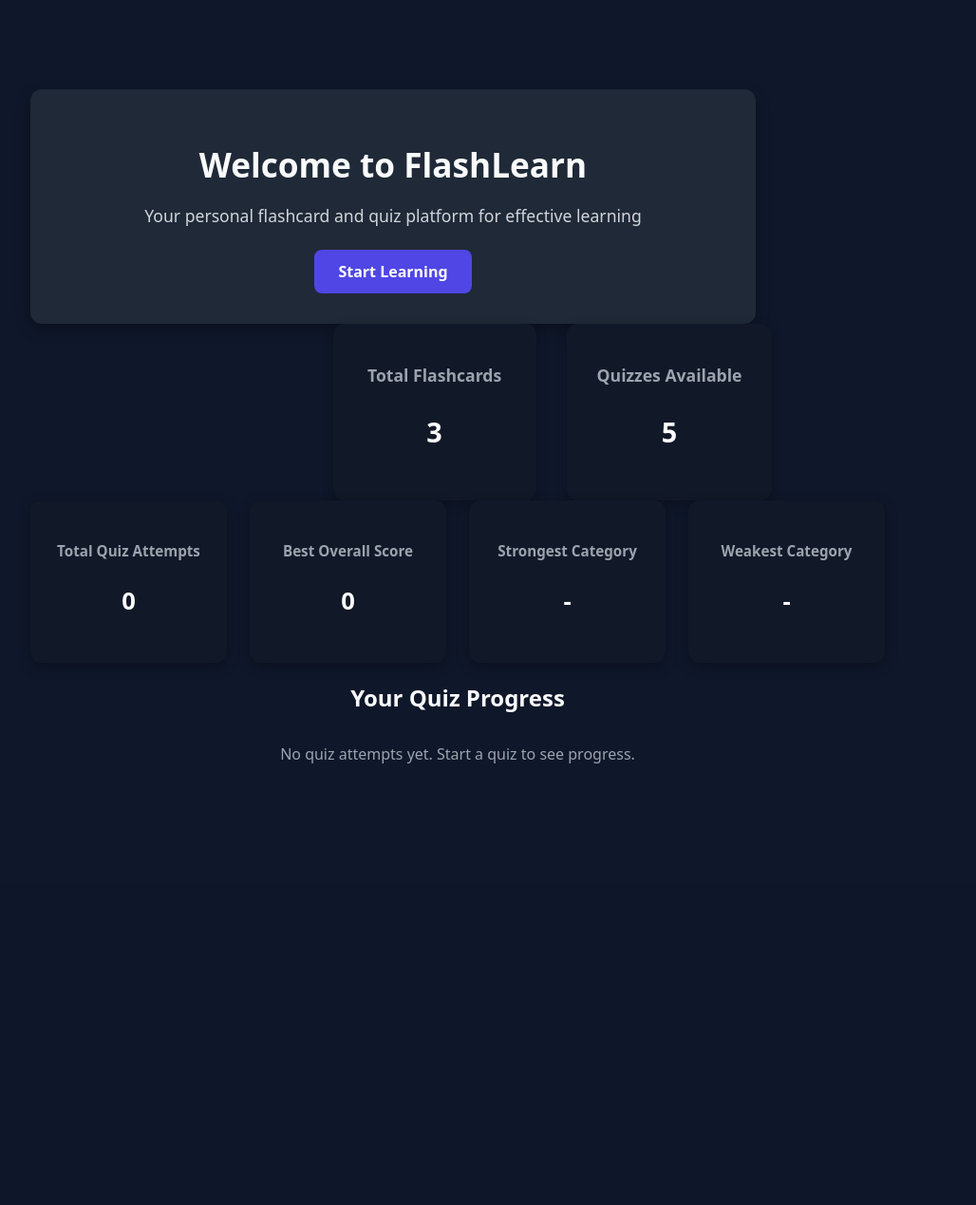
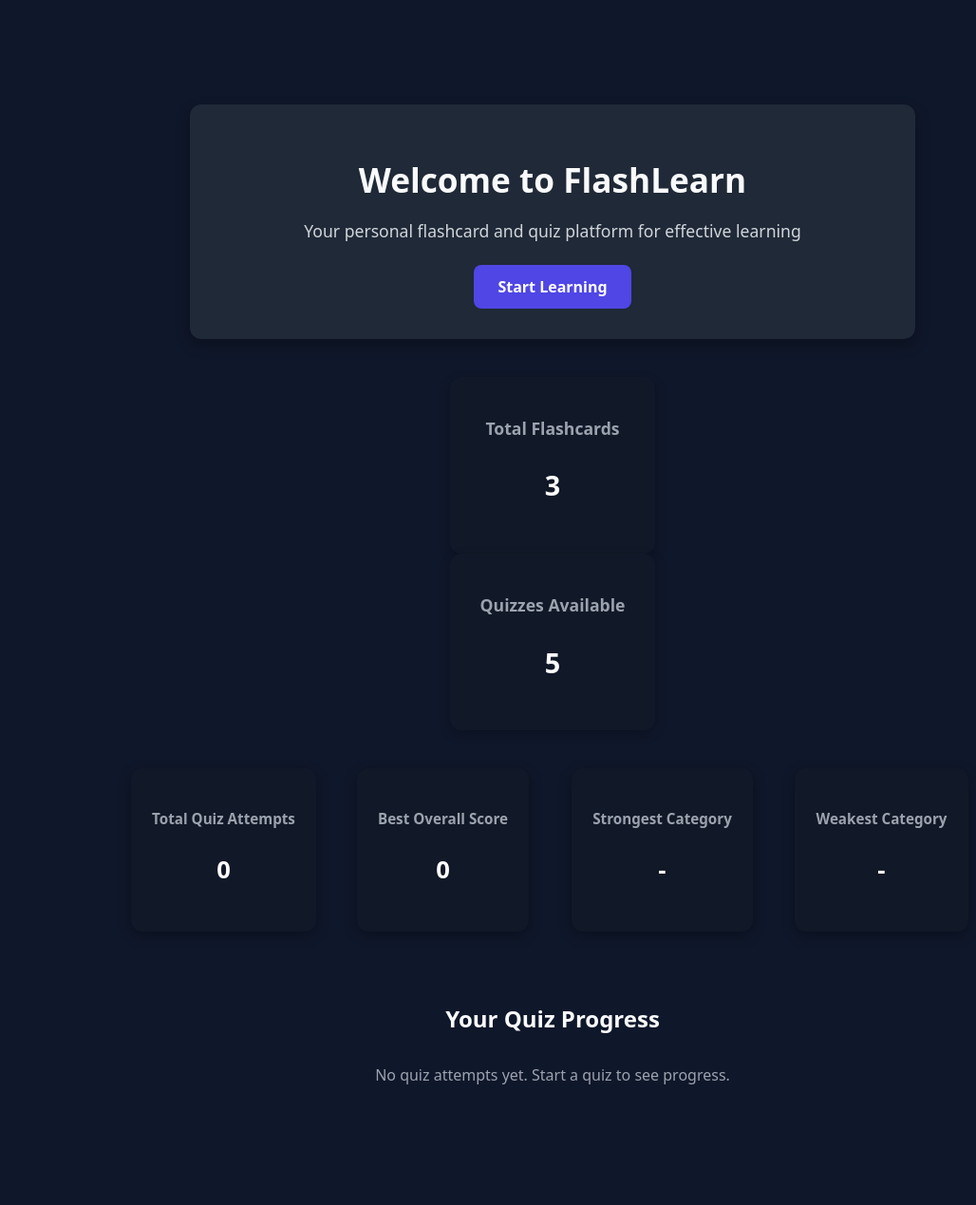
Before and after one commit to blackrexdl/flashcard_app, a Flask app: page / in a window 1280 px wide. Shown: the part 103-1372 px from the top of the page at 95% size, without its empty margins (58-1086 px from the left). Before the commit the page ends 907 px from the top, so only its background shows below. Run offline with Flask 3, Linux system fonts and the light colour scheme.

Commit message:
Hero card perfectly centered

```diff
--- a/static/css/style.css
+++ b/static/css/style.css
@@ -666,11 +666,14 @@ body:not([data-theme="dark"]) .card span {
 
 /* Neutral dashboard container */
 .dashboard-container {
-  display: block;
   max-width: 1100px;
-  margin: 2rem auto 3rem;
+  margin: 3rem auto;
   padding: 2rem;
-  border-radius: 16px;
+
+  display: flex;
+  flex-direction: column;
+  align-items: center;
+  gap: 2.5rem;
 }
 
 /* Hide Home button only on Dashboard page */
@@ -1157,6 +1160,7 @@ input:checked + .slider:before {
     padding: 2rem;
     border-radius: 12px;
     width: 100%;
+    align-self: center;
     max-width: 700px;
     box-shadow: 0 6px 15px rgba(0,0,0,0.3);
 }
@@ -1187,11 +1191,14 @@ input:checked + .slider:before {
     background-color: #4338ca;
 }
 
-.stats-cards {
-    display: flex;
-    gap: 2rem;
-    flex-wrap: wrap;
-    justify-content: center;
+.overall-stats {
+  display: grid;
+  grid-template-columns: repeat(auto-fit, minmax(180px, 1fr));
+  gap: 1.5rem;
+
+  width: 100%;
+  max-width: 900px;
+  justify-items: center;
 }
 
 .stat-card {
@@ -1228,10 +1235,10 @@ input:checked + .slider:before {
 }
 
 .progress-cards {
-    display: flex;
-    gap: 1.5rem;
-    flex-wrap: wrap;
-    justify-content: center;
+  display: flex;
+  gap: 1.5rem;
+  flex-wrap: wrap;
+  justify-content: center;
 }
 
 .progress-card {
```
